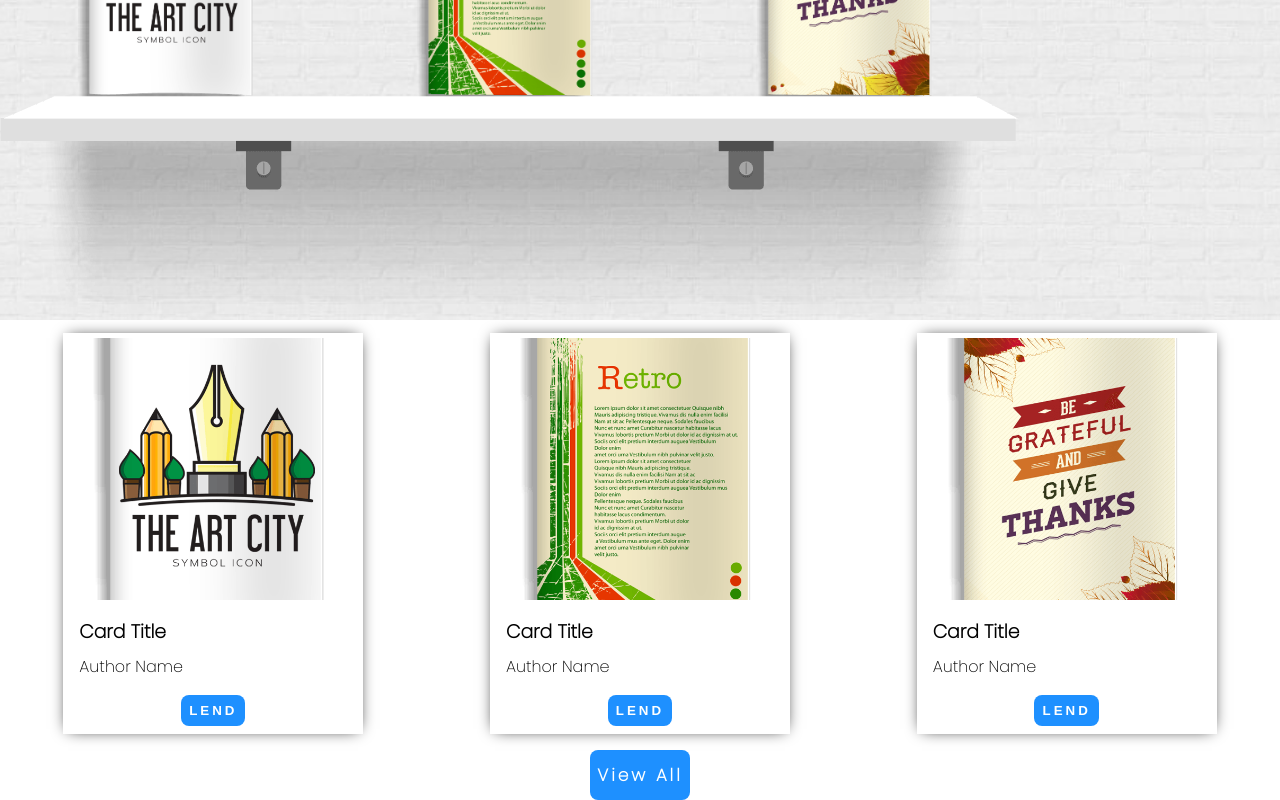
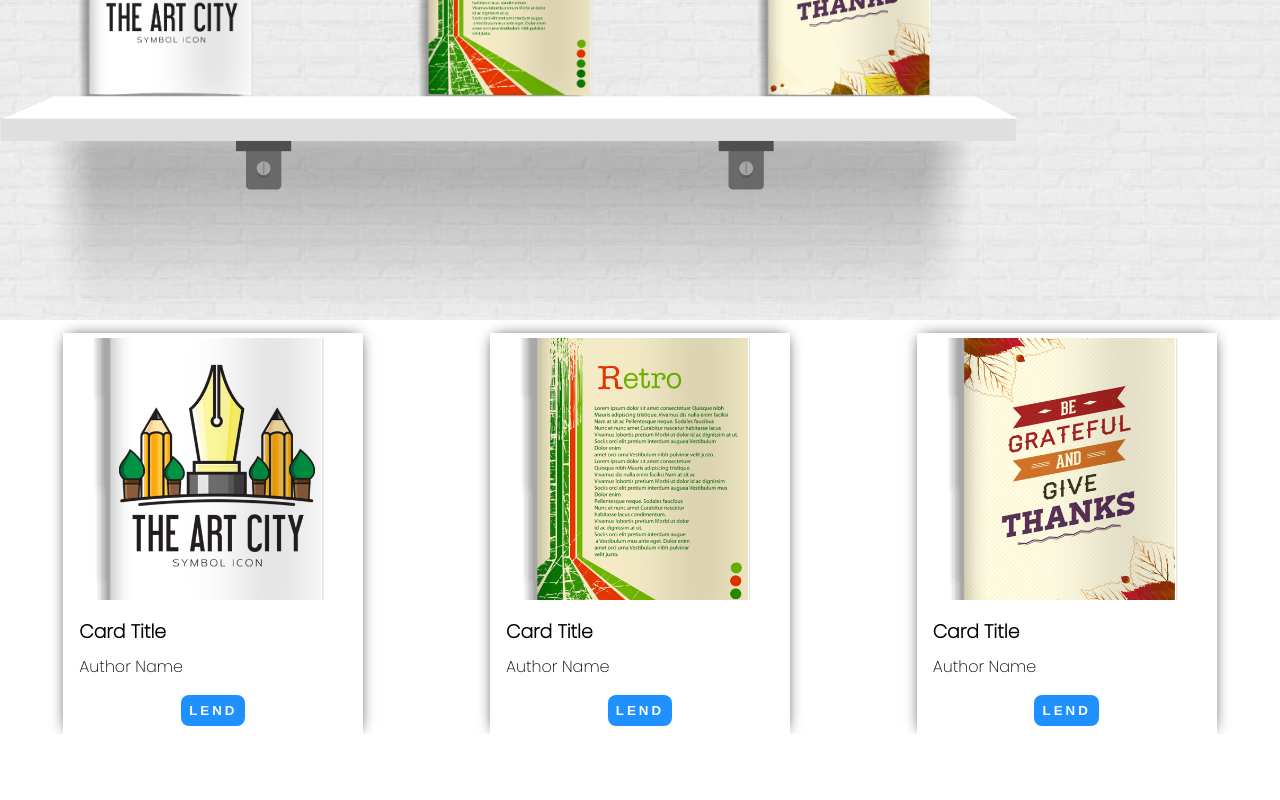
Before and after one commit to Maliks223/The-Book-Town, a React (Create React App) app: page / in a window 1280 px wide. Shown: the part 459-1259 px from the top of the page. After the commit the page ends 1193 px from the top, so only its background shows below. Built offline with nearby package versions, Linux system fonts and the light colour scheme; a web font is replaced by a local one.

Commit message:
view all btn removed

```diff
--- a/src/pages/Home.js
+++ b/src/pages/Home.js
@@ -23,7 +23,6 @@ const Home = () => {
                 />
 
             </div>
-            <a className='viewAll-btn'>View All</a>
 
 
         </div>
```
